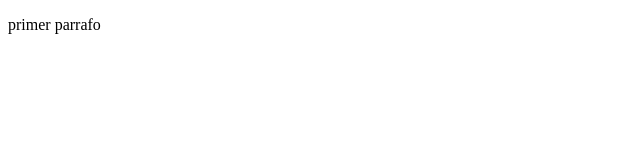
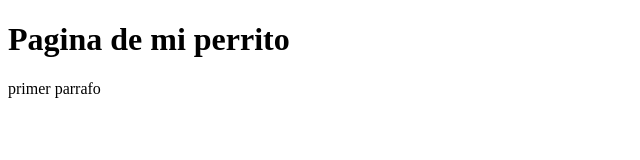
Before and after one commit to eliza8855/pets-virtual-house, a plain HTML site: page index.html in a window 1280 px wide. Shown: the whole page, without its empty margins (0-640 px from the left). Drawn offline with Linux system fonts and the light colour scheme.

Commit message:
h1 added

```diff
--- a/index.html
+++ b/index.html
@@ -7,6 +7,7 @@
     <title>Document</title>
 </head>
 <body>
+    <h1>Pagina de mi perrito </h1>
     <p>primer parrafo</p>
 </body>
 </html>
```
